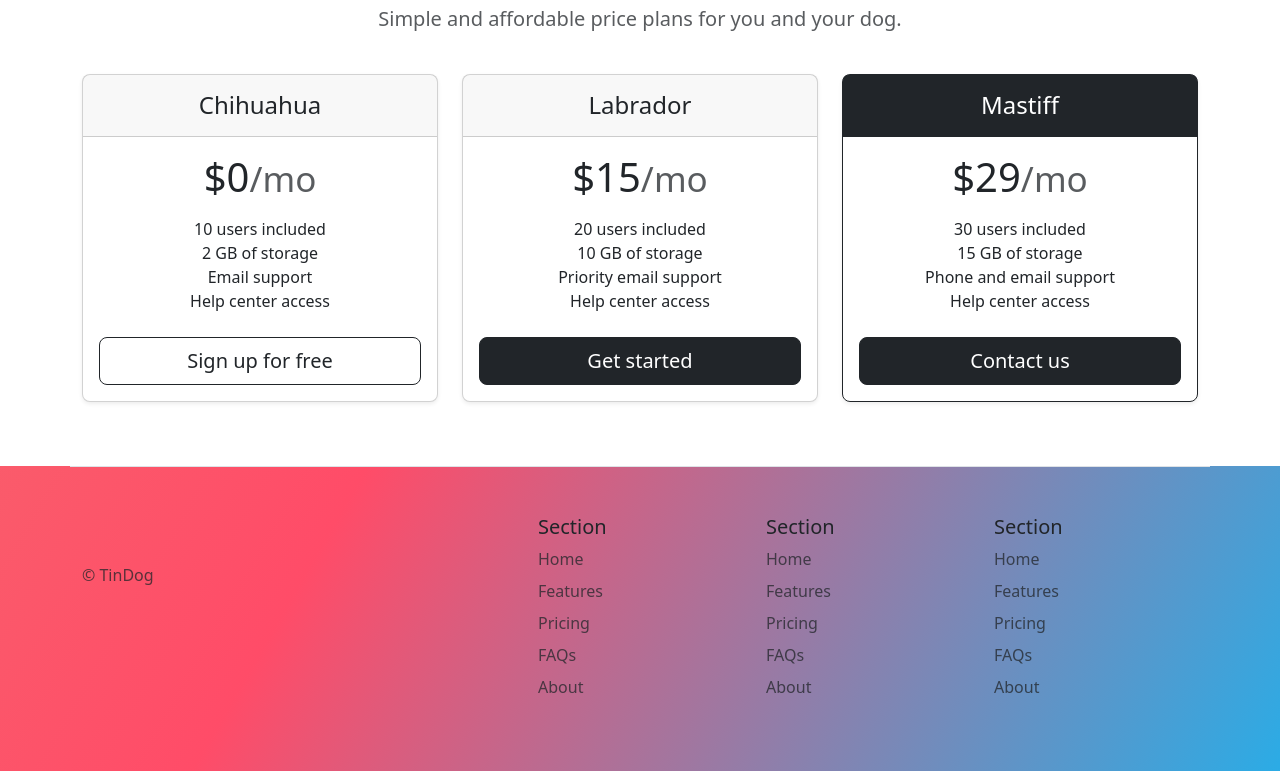
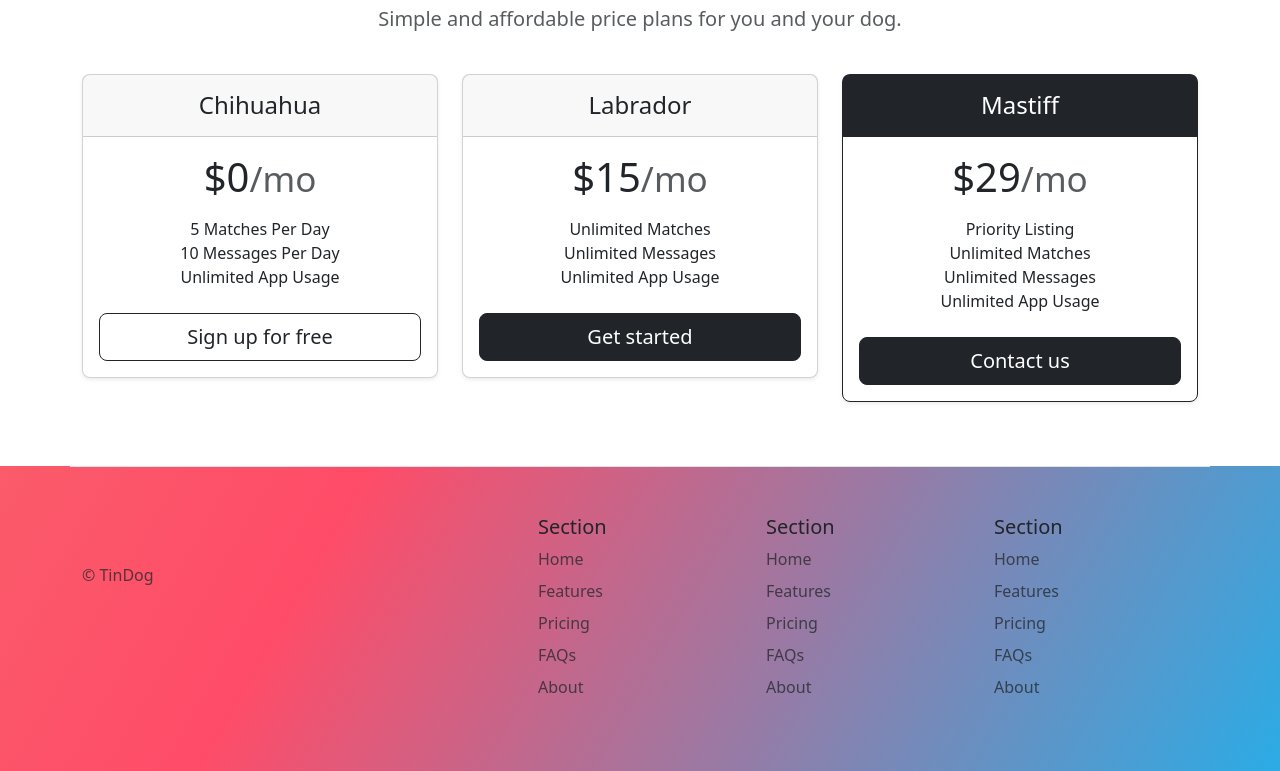
Before and after one commit to aditidhenge/TinDog, a plain HTML site: page index.html in a window 1280 px wide. Shown: the part 1723-2494 px from the top of the page. Drawn offline with nearby package versions, Linux system fonts and the light colour scheme.

Commit message:
Update index.html

```diff
--- a/index.html
+++ b/index.html
@@ -170,10 +170,9 @@
               <div class="card-body">
                 <h1 class="card-title pricing-card-title">$0<small class="text-body-secondary fw-light">/mo</small></h1>
                 <ul class="list-unstyled mt-3 mb-4">
-                  <li>10 users included</li>
-                  <li>2 GB of storage</li>
-                  <li>Email support</li>
-                  <li>Help center access</li>
+                  <li>5 Matches Per Day</li>
+                  <li>10 Messages Per Day</li>
+                  <li>Unlimited App Usage</li>
                 </ul>
                 <button type="button" class="w-100 btn btn-lg btn-outline-dark">Sign up for free</button>
               </div>
@@ -187,10 +186,9 @@
               <div class="card-body">
                 <h1 class="card-title pricing-card-title">$15<small class="text-body-secondary fw-light">/mo</small></h1>
                 <ul class="list-unstyled mt-3 mb-4">
-                  <li>20 users included</li>
-                  <li>10 GB of storage</li>
-                  <li>Priority email support</li>
-                  <li>Help center access</li>
+                  <li>Unlimited Matches</li>
+                  <li>Unlimited Messages</li>
+                  <li>Unlimited App Usage</li>
                 </ul>
                 <button type="button" class="w-100 btn btn-lg btn-dark">Get started</button>
               </div>
@@ -204,10 +202,10 @@
               <div class="card-body">
                 <h1 class="card-title pricing-card-title">$29<small class="text-body-secondary fw-light">/mo</small></h1>
                 <ul class="list-unstyled mt-3 mb-4">
-                  <li>30 users included</li>
-                  <li>15 GB of storage</li>
-                  <li>Phone and email support</li>
-                  <li>Help center access</li>
+                  <li>Priority Listing</li>
+                  <li>Unlimited Matches</li>
+                  <li>Unlimited Messages</li>
+                  <li>Unlimited App Usage</li>
                 </ul>
                 <button type="button" class="w-100 btn btn-lg btn-dark">Contact us</button>
               </div>
```
